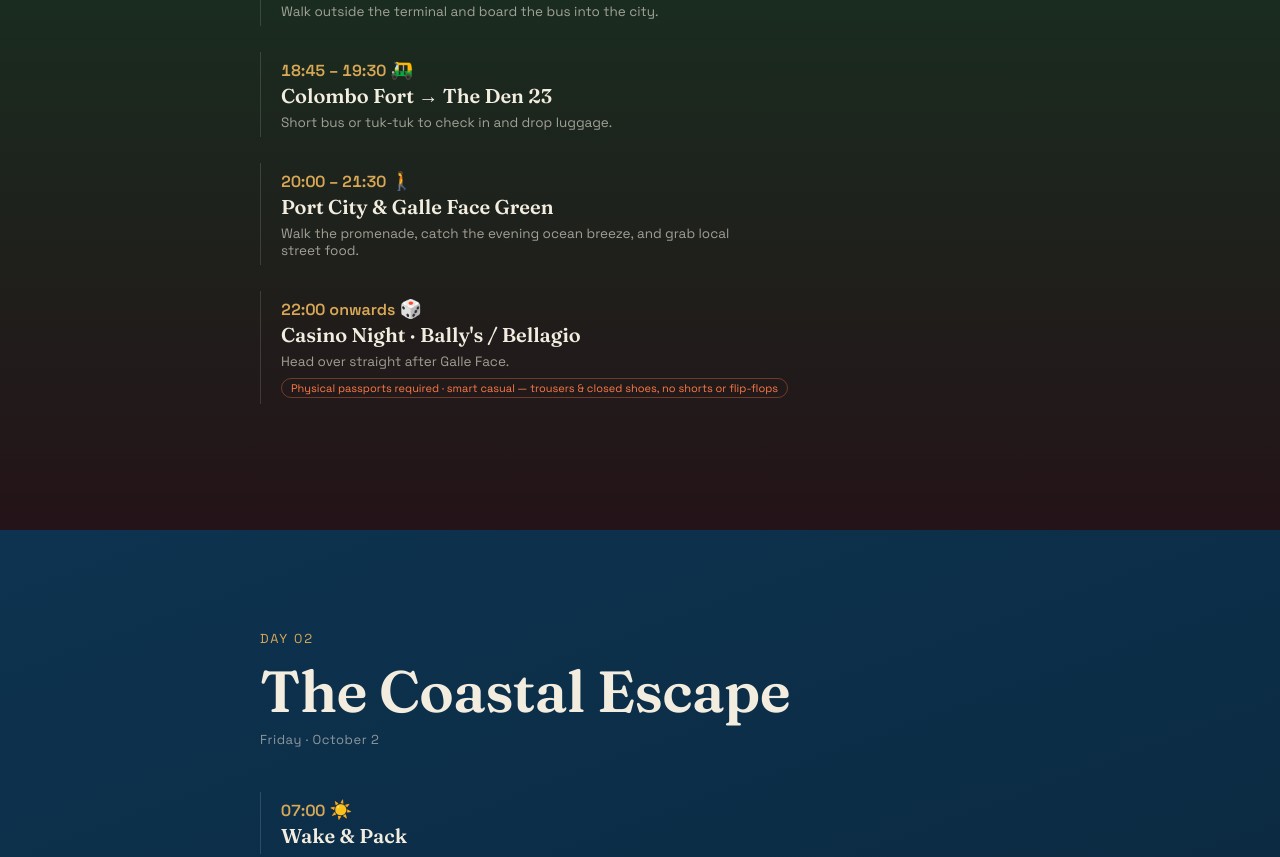
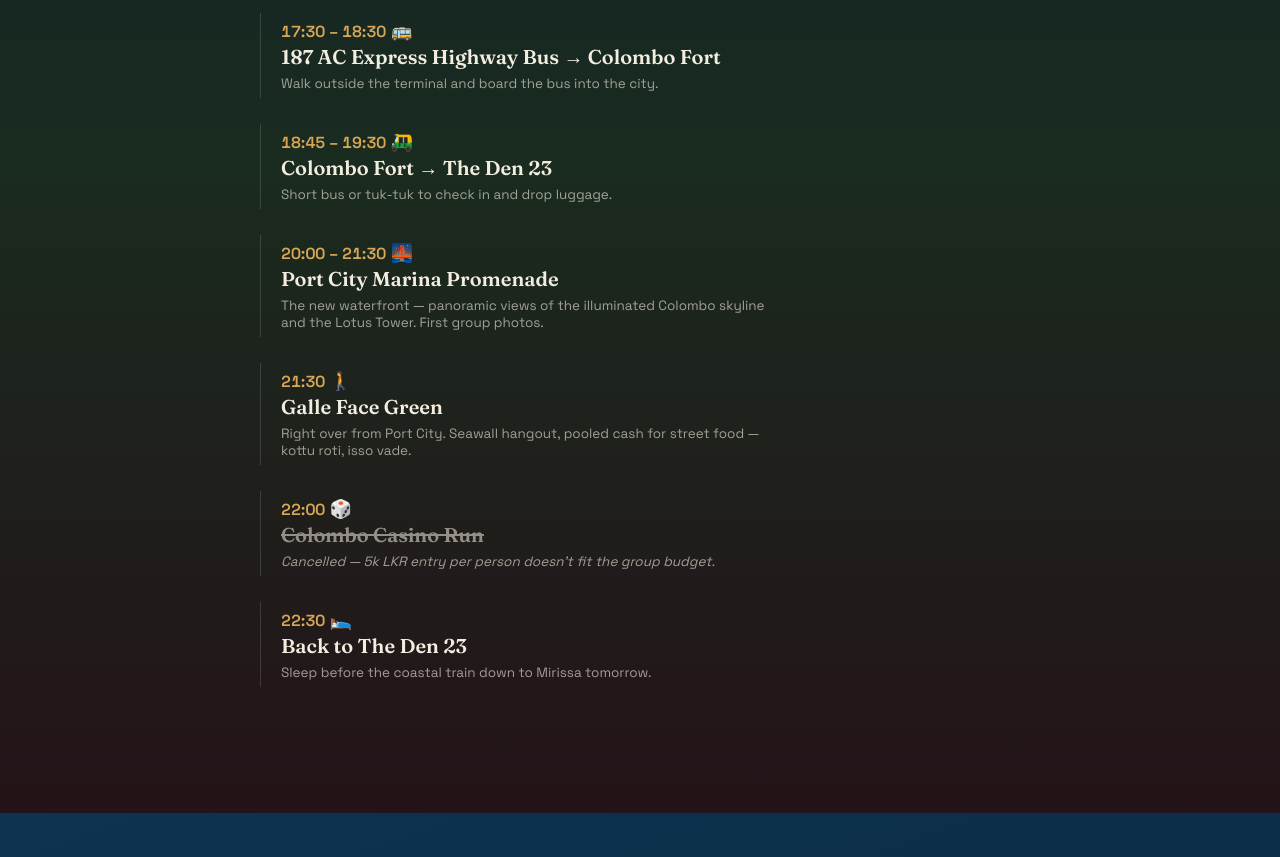
Before and after one commit to Karkey8/srilanka_holidays_2026, a plain HTML site: page index.html in a window 1280 px wide. Shown: the part 1619-2476 px from the top of the page. Drawn offline with nearby package versions, Linux system fonts and the light colour scheme; animation ran at ten frames a second.

Commit message:
plan updated

```diff
--- a/index.html
+++ b/index.html
@@ -81,6 +81,8 @@ section{position:relative; min-height:100vh; min-height:100dvh; display:flex; al
 .beat .place{font-size:20px; font-family:'Fraunces'; font-weight:600; margin-top:2px}
 .beat .note{font-size:13.5px; color:rgba(243,237,224,.62); margin-top:6px; max-width:56ch}
 .beat .tag{display:inline-block; font-size:11px; color:var(--orange); border:1px solid rgba(255,122,69,.35); padding:2px 9px; border-radius:20px; margin-top:8px}
+.beat.cancelled .place{text-decoration:line-through; opacity:.55}
+.beat.cancelled .note{font-style:italic}
 .transport{font-size:18px; margin-right:8px}
 
 #day1 .bg{background:linear-gradient(180deg,#0a1e2e 0%,#1a2b1f 55%,#241318 100%)}
@@ -137,7 +139,7 @@ section{position:relative; min-height:100vh; min-height:100dvh; display:flex; al
   <div class="bg"></div>
   <div class="content">
     <div class="day-num">DAY 01</div>
-    <h2 class="day-title">Colombo After Dark</h2>
+    <h2 class="day-title">Arrival, Port City &amp; Colombo Coastline</h2>
     <div class="day-date">Thursday · October 1</div>
 
     <div class="beat"><span class="time">14:55</span> <span class="transport">✈️</span>
@@ -158,14 +160,21 @@ section{position:relative; min-height:100vh; min-height:100dvh; display:flex; al
       <div class="place">Colombo Fort → The Den 23</div>
       <div class="note">Short bus or tuk-tuk to check in and drop luggage.</div>
     </div>
-    <div class="beat"><span class="time">20:00 – 21:30</span> <span class="transport">🚶</span>
-      <div class="place">Port City &amp; Galle Face Green</div>
-      <div class="note">Walk the promenade, catch the evening ocean breeze, and grab local street food.</div>
+    <div class="beat"><span class="time">20:00 – 21:30</span> <span class="transport">🌉</span>
+      <div class="place">Port City Marina Promenade</div>
+      <div class="note">The new waterfront — panoramic views of the illuminated Colombo skyline and the Lotus Tower. First group photos.</div>
     </div>
-    <div class="beat"><span class="time">22:00 onwards</span> <span class="transport">🎲</span>
-      <div class="place">Casino Night · Bally's / Bellagio</div>
-      <div class="note">Head over straight after Galle Face.</div>
-      <div class="tag">Physical passports required · smart casual — trousers &amp; closed shoes, no shorts or flip-flops</div>
+    <div class="beat"><span class="time">21:30</span> <span class="transport">🚶</span>
+      <div class="place">Galle Face Green</div>
+      <div class="note">Right over from Port City. Seawall hangout, pooled cash for street food — kottu roti, isso vade.</div>
+    </div>
+    <div class="beat cancelled"><span class="time">22:00</span> <span class="transport">🎲</span>
+      <div class="place">Colombo Casino Run</div>
+      <div class="note">Cancelled — 5k LKR entry per person doesn't fit the group budget.</div>
+    </div>
+    <div class="beat"><span class="time">22:30</span> <span class="transport">🛌</span>
+      <div class="place">Back to The Den 23</div>
+      <div class="note">Sleep before the coastal train down to Mirissa tomorrow.</div>
     </div>
   </div>
 </section>
```
